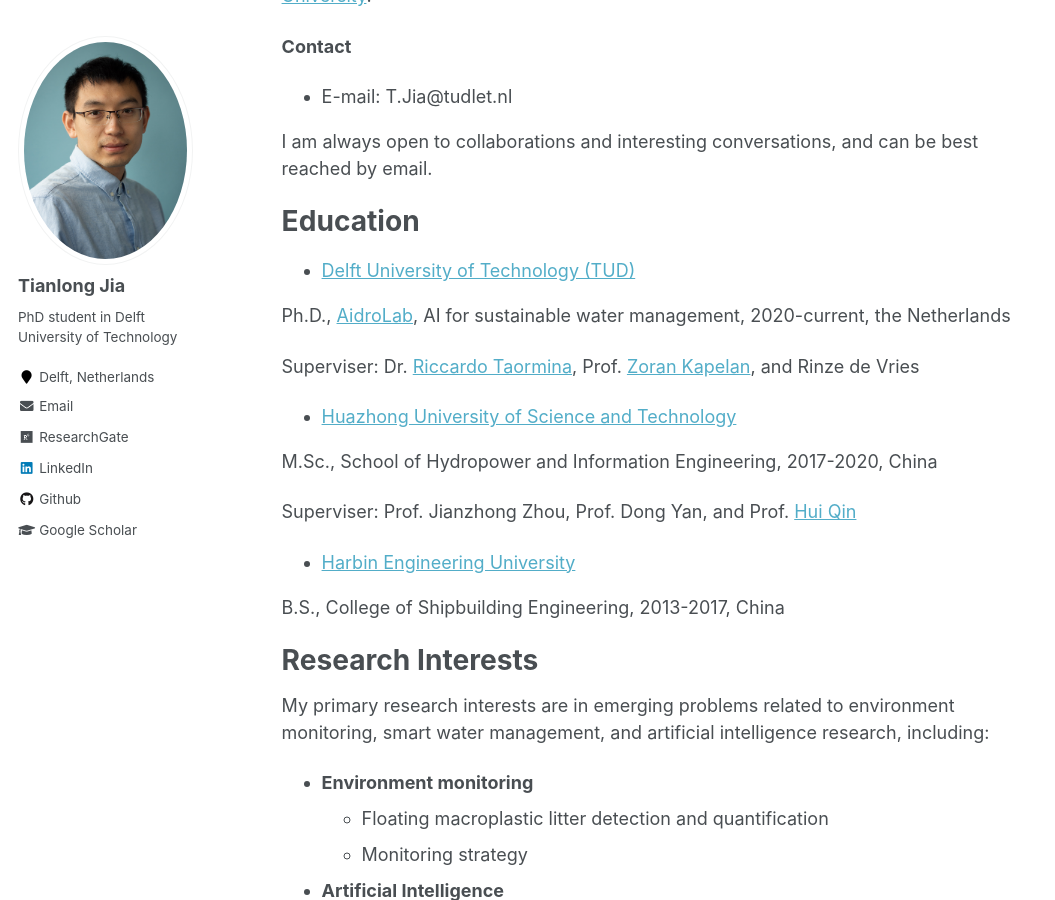
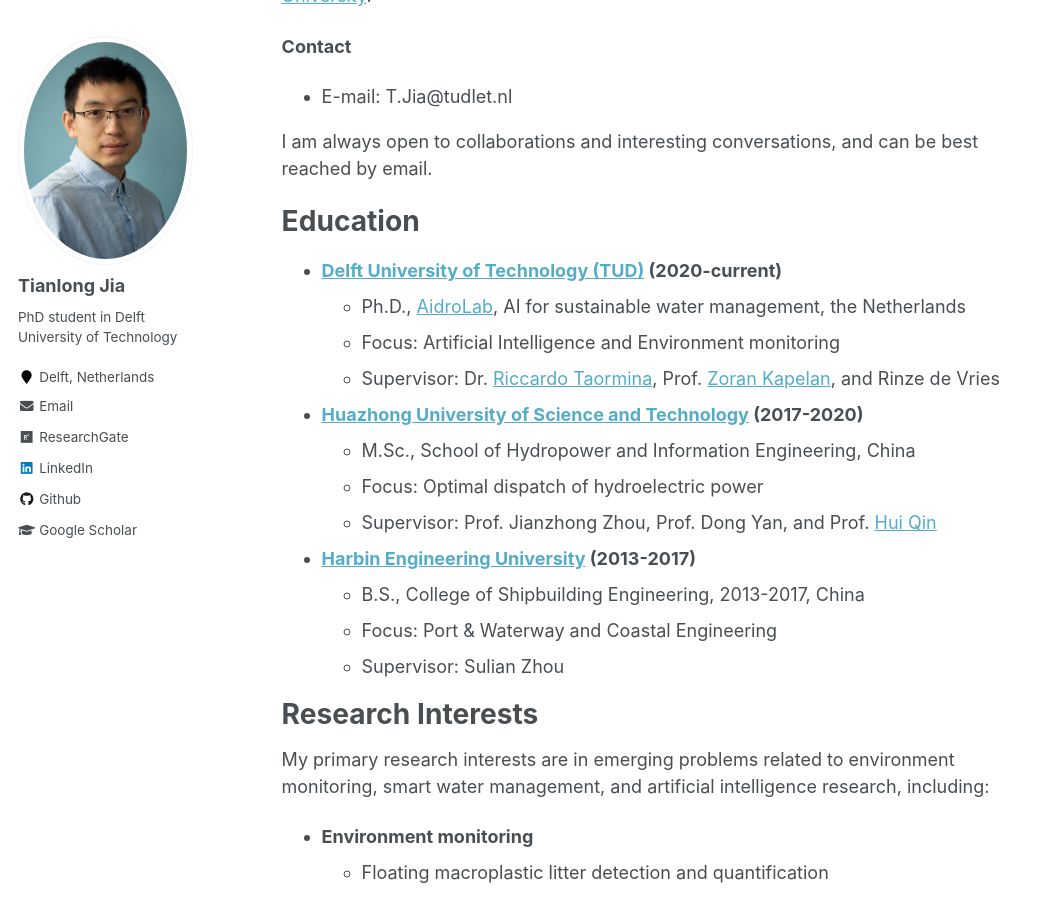
Before and after one commit to TianlongJia/TianlongJia.github.io, a Jekyll site: the page built from _pages/about.md, in a window 1280 px wide and 900 px high, scrolled down 475 px. Shown: the whole window, without its empty margins (0-1055 px from the left). Built offline with Jekyll 4.4.1, drawn with Linux system fonts in a browser that asks for light colours.

Commit message:
update education

```diff
--- a/_pages/about.md
+++ b/_pages/about.md
@@ -17,23 +17,20 @@ I am always open to collaborations and interesting conversations, and can be bes
 
 Education
 ======
-* [Delft University of Technology (TUD)](https://www.tudelft.nl/)
+- **[Delft University of Technology (TUD)](https://www.tudelft.nl/) (2020-current)**
+    - Ph.D., [AidroLab](https://www.tudelft.nl/ai/aidrolab), AI for sustainable water management, the Netherlands
+    - Focus: Artificial Intelligence and Environment monitoring
+    - Supervisor: Dr. [Riccardo Taormina](https://www.tudelft.nl/citg/over-faculteit/afdelingen/watermanagement/medewerker/staff-sanitary-engineering/dr-riccardo-taormina), Prof. [Zoran Kapelan](https://www.tudelft.nl/citg/over-faculteit/afdelingen/watermanagement/medewerker/staff-sanitary-engineering/prof-dr-zoran-kapelan), and Rinze de Vries
 
-Ph.D., [AidroLab](https://www.tudelft.nl/ai/aidrolab), AI for sustainable water management, 2020-current, the Netherlands
+- **[Huazhong University of Science and Technology](http://english.hust.edu.cn/) (2017-2020)**
+    - M.Sc., School of Hydropower and Information Engineering, China
+    - Focus: Optimal dispatch of hydroelectric power
+    - Supervisor: Prof. Jianzhong Zhou, Prof. Dong Yan, and Prof. [Hui Qin](https://civil.hust.edu.cn/info/1312/9985.htm)
 
-Superviser: Dr. [Riccardo Taormina](https://www.tudelft.nl/citg/over-faculteit/afdelingen/watermanagement/medewerker/staff-sanitary-engineering/dr-riccardo-taormina), Prof. [Zoran Kapelan](https://www.tudelft.nl/citg/over-faculteit/afdelingen/watermanagement/medewerker/staff-sanitary-engineering/prof-dr-zoran-kapelan), and Rinze de Vries
-
-* [Huazhong University of Science and Technology](http://english.hust.edu.cn/)
-
-M.Sc., School of Hydropower and Information Engineering, 2017-2020, China
-
-Superviser: Prof. Jianzhong Zhou, Prof. Dong Yan, and Prof. [Hui Qin](https://civil.hust.edu.cn/info/1312/9985.htm)
-
-* [Harbin Engineering University](https://english.hrbeu.edu.cn)
-
-B.S., College of Shipbuilding Engineering, 2013-2017, China
-
-
+- **[Harbin Engineering University](https://english.hrbeu.edu.cn) (2013-2017)**
+    - B.S., College of Shipbuilding Engineering, 2013-2017, China
+    - Focus: Port & Waterway and Coastal Engineering
+    - Supervisor: Sulian Zhou
 
 Research Interests
 ======
```
